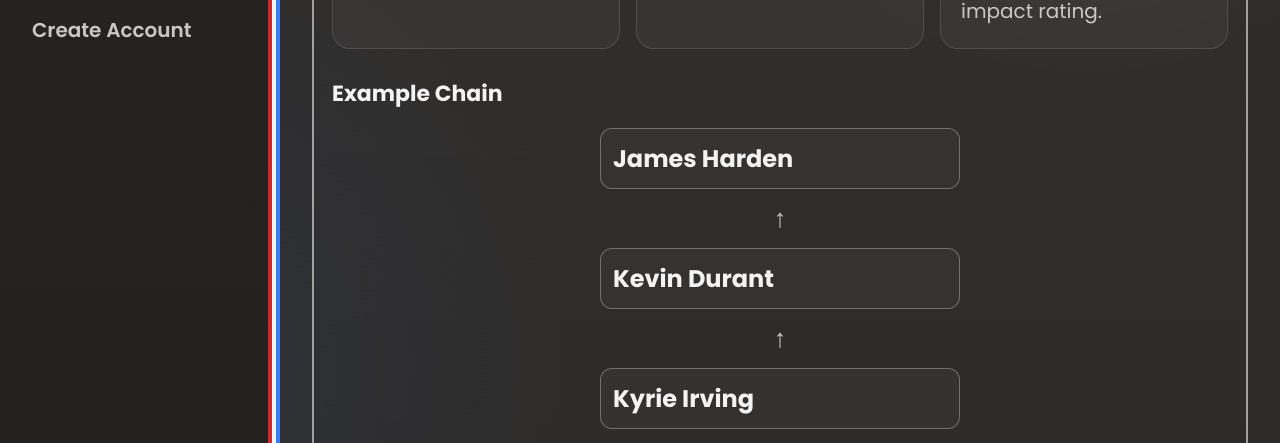
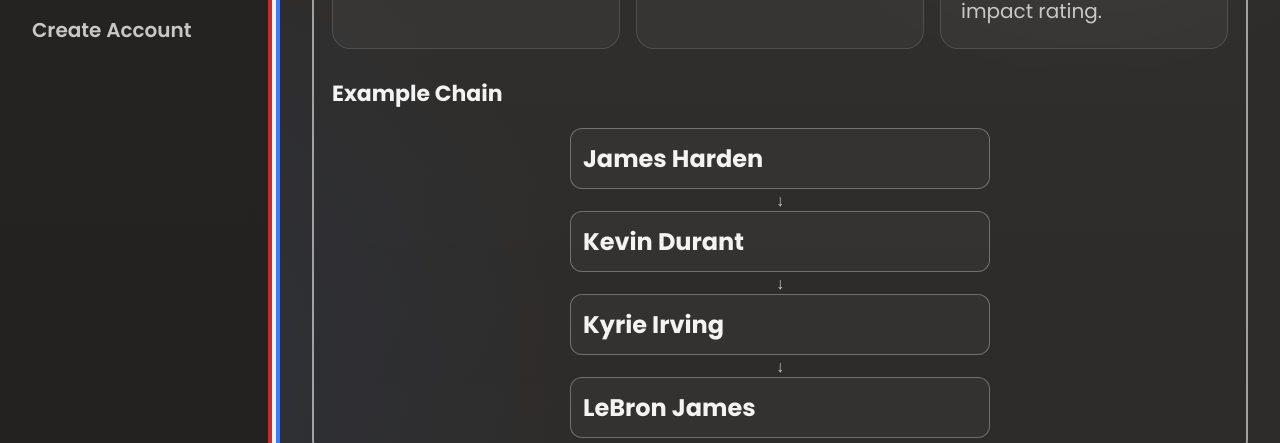
Before and after one commit to elimrick/hoopduels, a website: page public/how-to-play.html in a window 1280 px wide. Shown: the part 357-800 px from the top of the page. Drawn offline with Linux system fonts and the light colour scheme; no server answers.

Commit message:
Refine how-to-play intro and example chain styling

```diff
--- a/public/styles.css
+++ b/public/styles.css
@@ -1223,7 +1223,8 @@ body[data-page='play'] .home-leaderboard-table td:nth-child(4) {
 .rules-lead {
   margin: 0;
   max-width: none;
-  font-size: clamp(22px, 2.3vw, 28px);
+  font-size: clamp(24px, 2.5vw, 30px);
+  font-weight: 700;
   line-height: 1.45;
   color: rgba(255, 255, 255, 0.92);
   white-space: normal;
@@ -1267,30 +1268,45 @@ body[data-page='play'] .home-leaderboard-table td:nth-child(4) {
 .rules-chain {
   display: grid;
   justify-items: center;
-  gap: 10px;
+  gap: 22px;
 }
 
 .rules-chain-step {
   display: grid;
   justify-items: center;
-  gap: 10px;
-  width: min(100%, 360px);
+  position: relative;
+  width: min(100%, 420px);
 }
 
 .rules-chain-arrow {
-  font-size: 26px;
-  font-weight: 700;
-  color: rgba(255, 255, 255, 0.72);
+  display: none;
 }
 
 .rules-chain .duel-player {
   width: 100%;
+  border: 1px solid rgba(255, 255, 255, 0.3);
+  border-radius: 12px;
+  padding: 12px;
+  background: rgba(255, 255, 255, 0.03);
 }
 
 .rules-chain .duel-player-name {
-  white-space: normal;
-  text-overflow: clip;
-  overflow: visible;
+  font-size: 24px;
+  font-weight: 700;
+  white-space: nowrap;
+  overflow: hidden;
+  text-overflow: ellipsis;
+}
+
+.rules-chain-step:not(:last-child)::after {
+  content: '↓';
+  position: absolute;
+  left: 50%;
+  bottom: -20px;
+  transform: translateX(-50%);
+  color: rgba(255, 255, 255, 0.75);
+  font-size: 16px;
+  line-height: 1;
 }
 
 
@@ -1513,7 +1529,7 @@ body[data-page='play'] .home-leaderboard-table td:nth-child(4) {
   }
 
   .rules-chain-arrow {
-    font-size: 24px;
+    display: none;
   }
 
   .main {
```
